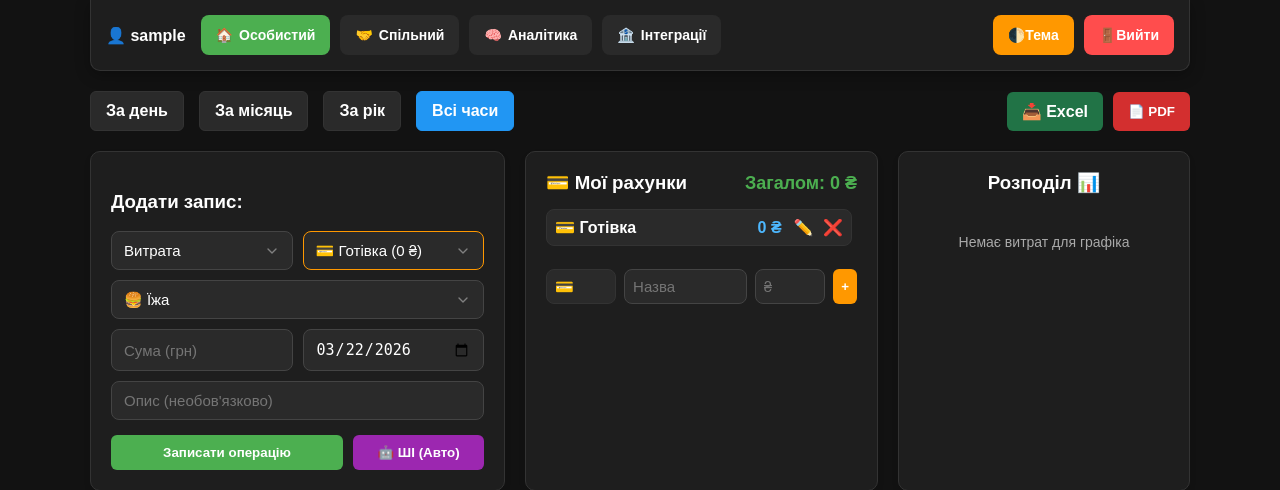
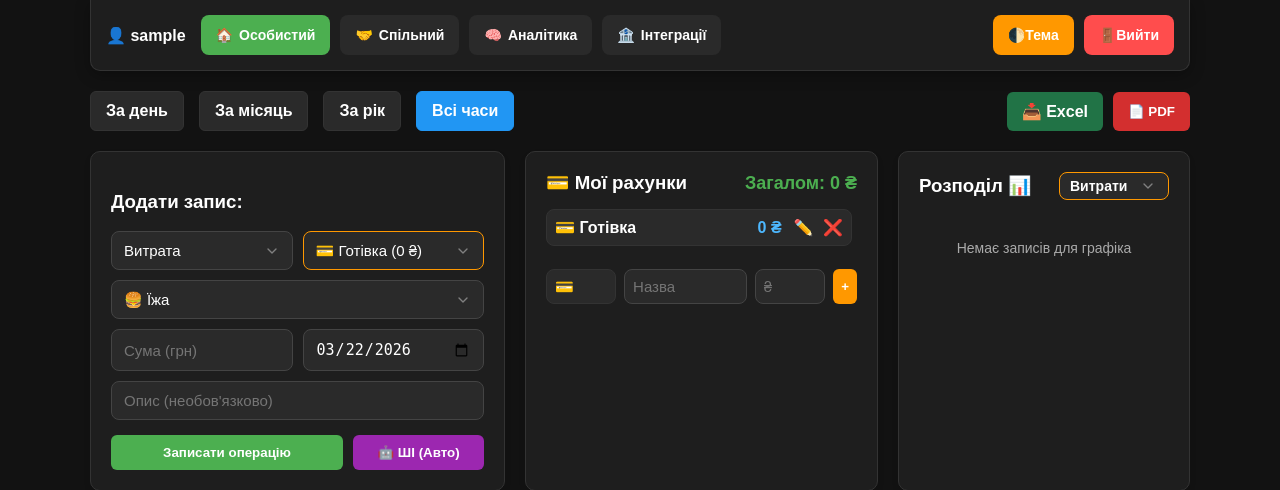
Before and after one commit to NekoHikka/Diplom, a Flask app: page / in a window 1280 px wide. Shown: the top 490 px of the page. Run offline with Flask 3, Linux system fonts and the light colour scheme; the visitor is signed in with stand-in values (Sample User, id 1); data comes from the database, SQL or seed files in the repository; data that the repository does not hold is empty; some libraries are stand-ins or nearby versions.

Commit message:
new choise for diagrams and bug fixd

```diff
--- a/app.py
+++ b/app.py
@@ -628,20 +628,32 @@ def shared_budget():
             acc_name = ", ".join([a.name for a in target_accs])
         goals_data.append({'id': g.id, 'name': g.name, 'target_amount': g.target_amount, 'current': max(0, curr_val), 'acc_name': acc_name})
 
-    cat_data = {}
-    for exp in [t for t in ts if t.type == 'Витрата']:
-        clean_cat = exp.category.split(' ', 1)[-1] if ' ' in exp.category else exp.category
-        cat_data[clean_cat] = round(cat_data.get(clean_cat, 0) + exp.amount, 2)
+    # РОЗРАХУНОК ДОХОДІВ І ВИТРАТ ДЛЯ ГРАФІКІВ
+    exp_cat_data, inc_cat_data = {}, {}
+    for t in ts:
+        clean_cat = t.category.split(' ', 1)[-1] if ' ' in t.category else t.category
+        if t.type == 'Витрата':
+            exp_cat_data[clean_cat] = round(exp_cat_data.get(clean_cat, 0) + t.amount, 2)
+        else:
+            inc_cat_data[clean_cat] = round(inc_cat_data.get(clean_cat, 0) + t.amount, 2)
 
     cat_color_map = {}
     for c in user_categories:
         clean_n = c.name.split(' ', 1)[-1] if ' ' in c.name else c.name
         cat_color_map[clean_n] = c.color or random.choice(COLORS_PALETTE)
 
-    chart_colors = [cat_color_map.get(label, random.choice(COLORS_PALETTE)) for label in list(cat_data.keys())]
+    exp_labels, exp_values = list(exp_cat_data.keys()), list(exp_cat_data.values())
+    exp_colors = [cat_color_map.get(l, random.choice(COLORS_PALETTE)) for l in exp_labels]
+
+    inc_labels, inc_values = list(inc_cat_data.keys()), list(inc_cat_data.values())
+    inc_colors = [cat_color_map.get(l, random.choice(COLORS_PALETTE)) for l in inc_labels]
+
     new_cat_color = random.choice(COLORS_PALETTE)
 
-    return render_template('index.html', transactions=ts, username=current_user.username, labels=list(cat_data.keys()), values=list(cat_data.values()), chart_colors=chart_colors, random_color=new_cat_color, balance=total_balance, accounts=user_accounts, goals=goals_data, exp_cats=[c.name for c in user_categories if c.type=='Витрата'], inc_cats=[c.name for c in user_categories if c.type=='Дохід'], user_categories=user_categories, current_filter=f, filter_name=filter_name, is_shared_view=True, partner=partner)
+    return render_template('index.html', transactions=ts, username=current_user.username,
+                           exp_labels=exp_labels, exp_values=exp_values, exp_colors=exp_colors,
+                           inc_labels=inc_labels, inc_values=inc_values, inc_colors=inc_colors,
+                           random_color=new_cat_color, balance=total_balance, accounts=user_accounts, goals=goals_data, exp_cats=[c.name for c in user_categories if c.type=='Витрата'], inc_cats=[c.name for c in user_categories if c.type=='Дохід'], user_categories=user_categories, current_filter=f, filter_name=filter_name, is_shared_view=True, partner=partner)
 
 # --- ОСОБИСТИЙ БЮДЖЕТ (ГОЛОВНА) ---
 @app.route('/', methods=['GET', 'POST'])
@@ -704,20 +716,32 @@ def home():
             acc_name = ", ".join([a.name for a in target_accs])
         goals_data.append({'id': g.id, 'name': g.name, 'target_amount': g.target_amount, 'current': max(0, curr_val), 'acc_name': acc_name})
 
-    cat_data = {}
-    for exp in [t for t in ts if t.type == 'Витрата']:
-        clean_cat = exp.category.split(' ', 1)[-1] if ' ' in exp.category else exp.category
-        cat_data[clean_cat] = round(cat_data.get(clean_cat, 0) + exp.amount, 2)
+    # РОЗРАХУНОК ДОХОДІВ І ВИТРАТ ДЛЯ ГРАФІКІВ
+    exp_cat_data, inc_cat_data = {}, {}
+    for t in ts:
+        clean_cat = t.category.split(' ', 1)[-1] if ' ' in t.category else t.category
+        if t.type == 'Витрата':
+            exp_cat_data[clean_cat] = round(exp_cat_data.get(clean_cat, 0) + t.amount, 2)
+        else:
+            inc_cat_data[clean_cat] = round(inc_cat_data.get(clean_cat, 0) + t.amount, 2)
 
     cat_color_map = {}
     for c in user_categories:
         clean_n = c.name.split(' ', 1)[-1] if ' ' in c.name else c.name
         cat_color_map[clean_n] = c.color or random.choice(COLORS_PALETTE)
 
-    chart_colors = [cat_color_map.get(label, random.choice(COLORS_PALETTE)) for label in list(cat_data.keys())]
+    exp_labels, exp_values = list(exp_cat_data.keys()), list(exp_cat_data.values())
+    exp_colors = [cat_color_map.get(l, random.choice(COLORS_PALETTE)) for l in exp_labels]
+
+    inc_labels, inc_values = list(inc_cat_data.keys()), list(inc_cat_data.values())
+    inc_colors = [cat_color_map.get(l, random.choice(COLORS_PALETTE)) for l in inc_labels]
+
     new_cat_color = random.choice(COLORS_PALETTE)
 
-    return render_template('index.html', transactions=ts, username=current_user.username, labels=list(cat_data.keys()), values=list(cat_data.values()), chart_colors=chart_colors, random_color=new_cat_color, balance=total_balance, accounts=user_accounts, goals=goals_data, exp_cats=[c.name for c in user_categories if c.type=='Витрата'], inc_cats=[c.name for c in user_categories if c.type=='Дохід'], user_categories=user_categories, current_filter=f, filter_name=filter_name, pending_invite=pending_invite, invite_sender=invite_sender)
+    return render_template('index.html', transactions=ts, username=current_user.username,
+                           exp_labels=exp_labels, exp_values=exp_values, exp_colors=exp_colors,
+                           inc_labels=inc_labels, inc_values=inc_values, inc_colors=inc_colors,
+                           random_color=new_cat_color, balance=total_balance, accounts=user_accounts, goals=goals_data, exp_cats=[c.name for c in user_categories if c.type=='Витрата'], inc_cats=[c.name for c in user_categories if c.type=='Дохід'], user_categories=user_categories, current_filter=f, filter_name=filter_name, pending_invite=pending_invite, invite_sender=invite_sender)
 
 # --- Інтеграції та Аналітика ---
 @app.route('/unlink_monobank', methods=['POST'])
@@ -744,8 +768,7 @@ def sync_monobank():
     if not token: return redirect(url_for('integrations'))
 
     headers = {'X-Token': token}
-    client_info_resp = requests.get('https://api.monobank.ua/personal/client-info', headers=headers)
-
+    client_info_resp = requests.get('[https://api.monobank.ua/personal/client-info](https://api.monobank.ua/personal/client-info)', headers=headers)
     if client_info_resp.status_code == 200:
         accounts_data = client_info_resp.json().get('accounts', [])
         if accounts_data:
@@ -760,10 +783,7 @@ def sync_monobank():
             db.session.commit()
             account_db_id = mono_account.id
             now = get_current_time(); to_time = int(now.timestamp()); from_time = int((now - timedelta(days=3)).timestamp())
-
-            # ВИПРАВЛЕНЕ ПОСИЛАННЯ ТУТ:
-            statement_resp = requests.get(f'https://api.monobank.ua/personal/statement/0/{from_time}/{to_time}', headers=headers)
-
+            statement_resp = requests.get(f'[https://api.monobank.ua/personal/statement/0/](https://api.monobank.ua/personal/statement/0/){from_time}/{to_time}', headers=headers)
             if statement_resp.status_code == 200:
                 for t in statement_resp.json():
                     amount_uah = round(abs(t.get('amount', 0) / 100.0), 2)
--- a/templates/index.html
+++ b/templates/index.html
@@ -659,11 +659,12 @@
             justify-content: space-between;
             align-items: center;
             margin-bottom: 15px;
-          "
-        >
-          <h3 style="margin: 0">💳 Мої рахунки</h3>
+            gap: 10px;
+          "
+        >
+          <h3 style="margin: 0; white-space: nowrap">💳 Мої рахунки</h3>
           <span
-            style="font-size: 18px; font-weight: bold; color: {% if balance >= 0 %}#4CAF50{% else %}#ff4d4d{% endif %};"
+            style="font-size: 18px; font-weight: bold; white-space: nowrap; color: {% if balance >= 0 %}#4CAF50{% else %}#ff4d4d{% endif %};"
             >Загалом: {{ balance if balance % 1 != 0 else balance|int }} ₴</span
           >
         </div>
@@ -686,15 +687,32 @@
               margin-bottom: 8px;
               border-radius: 8px;
               border: 1px solid var(--border-color);
-            "
-          >
-            <strong>{{ acc.name }}</strong>
-            <div style="display: flex; align-items: center; gap: 12px">
-              <span style="font-weight: bold; color: #4db8ff"
+              gap: 10px;
+            "
+          >
+            <strong
+              style="
+                white-space: nowrap;
+                overflow: hidden;
+                text-overflow: ellipsis;
+                max-width: 50%;
+              "
+              >{{ acc.name }}</strong
+            >
+            <div
+              style="
+                display: flex;
+                align-items: center;
+                gap: 12px;
+                flex-shrink: 0;
+              "
+            >
+              <span
+                style="font-weight: bold; color: #4db8ff; white-space: nowrap"
                 >{{ acc.balance if acc.balance % 1 != 0 else acc.balance|int }}
                 ₴</span
               >
-              <span class="no-print">
+              <span class="no-print" style="white-space: nowrap">
                 <a
                   href="/edit_account/{{ acc.id }}"
                   style="text-decoration: none; margin-right: 5px"
@@ -760,13 +778,18 @@
             name="balance"
             placeholder="₴"
             required
-            style="flex: 1; padding: 8px"
+            style="flex: 1; padding: 8px; min-width: 60px"
             oninput="formatMoneyInput(this)"
           />
           <button
             type="submit"
             class="btn optimistic-submit"
-            style="background-color: #ff9800; color: white; padding: 8px"
+            style="
+              background-color: #ff9800;
+              color: white;
+              padding: 8px;
+              flex-shrink: 0;
+            "
           >
             +
           </button>
@@ -774,28 +797,59 @@
       </div>
 
       <div class="card" style="flex: 0.8; min-width: 250px; text-align: center">
-        <h3 style="margin-bottom: 10px; margin-top: 0">Розподіл 📊</h3>
-        {% if values|length > 0 %}
-        <div
+        <div
+          style="
+            display: flex;
+            justify-content: space-between;
+            align-items: center;
+            margin-bottom: 15px;
+          "
+        >
+          <h3 style="margin: 0">Розподіл 📊</h3>
+          <select
+            id="chartTypeToggle"
+            onchange="toggleChart()"
+            style="
+              width: auto;
+              padding: 5px 30px 5px 10px;
+              font-size: 14px;
+              font-weight: bold;
+              border-color: #ff9800;
+              cursor: pointer;
+            "
+          >
+            <option value="Витрата">Витрати</option>
+            <option value="Дохід">Доходи</option>
+          </select>
+        </div>
+
+        <div
+          id="chartContainer"
           style="
             display: flex;
             justify-content: center;
             align-items: center;
             width: 100%;
+            display: none;
           "
         >
           <div style="position: relative; width: 160px; height: 160px">
             <canvas id="expensesChart"></canvas>
           </div>
         </div>
-        <p style="font-size: 12px; color: #aaa; margin-top: 15px">
+
+        <p
+          id="chartEmptyMsg"
+          style="color: #aaa; margin-top: 40px; font-size: 14px; display: none"
+        >
+          Немає записів для графіка
+        </p>
+        <p
+          id="chartHintMsg"
+          style="font-size: 12px; color: #aaa; margin-top: 15px; display: none"
+        >
           *Наведіть на сектор, щоб побачити %
         </p>
-        {% else %}
-        <p style="color: #aaa; margin-top: 40px; font-size: 14px">
-          Немає витрат для графіка
-        </p>
-        {% endif %}
       </div>
     </div>
 
@@ -1490,36 +1544,51 @@
           });
       }
 
-      // ГРАФІК З ЧИСТИМИ КОЛЬОРАМИ
-      document.addEventListener("DOMContentLoaded", function() {
-          try {
-              const labels = {{ labels | tojson | safe }};
-              const data = {{ values | tojson | safe }};
-              const bgColors = {{ chart_colors | default([]) | tojson | safe }};
-
-              if (labels.length > 0) {
-                  const totalSum = data.reduce((a, b) => a + b, 0);
+      // ГРАФІК З ЧИСТИМИ КОЛЬОРАМИ ТА БЕЗШОВНИМ ПЕРЕМИКАННЯМ
+      let myChart = null;
+
+      const chartData = {
+          'Витрата': {
+              labels: {{ exp_labels | default([]) | tojson | safe }},
+              data: {{ exp_values | default([]) | tojson | safe }},
+              colors: {{ exp_colors | default([]) | tojson | safe }},
+              text: "ВИТРАТ",
+              color: "#ff4d4d"
+          },
+          'Дохід': {
+              labels: {{ inc_labels | default([]) | tojson | safe }},
+              data: {{ inc_values | default([]) | tojson | safe }},
+              colors: {{ inc_colors | default([]) | tojson | safe }},
+              text: "ДОХОДІВ",
+              color: "#4CAF50"
+          }
+      };
+
+      // 💥 Створюємо глобальний об'єкт для зберігання поточних даних тексту
+      let currentCenterText = { text: "ВИТРАТ", color: "#ff4d4d", totalSum: 0 };
+
       const centerTextPlugin = {
           id: 'centerText',
           beforeDraw: function(chart) {
               const ctx = chart.ctx; const width = chart.width; const height = chart.height;
               ctx.restore();
-
-                          let displaySum = totalSum % 1 !== 0 ? totalSum.toFixed(2) : totalSum;
+              let displaySum = currentCenterText.totalSum % 1 !== 0 ? currentCenterText.totalSum.toFixed(2) : currentCenterText.totalSum;
               displaySum = parseFloat(displaySum).toLocaleString('uk-UA');
               const text1 = displaySum + " ₴";
 
               let fontSize = 20;
               if (text1.length > 9) fontSize = 16;
               if (text1.length > 12) fontSize = 13;
+
               ctx.font = "bold " + fontSize + "px Arial";
               ctx.textBaseline = "middle";
-                          ctx.fillStyle = "#ff4d4d";
+              ctx.fillStyle = currentCenterText.color;
               const text1X = Math.round((width - ctx.measureText(text1).width) / 2);
               const text1Y = height / 2 - 8;
               ctx.fillText(text1, text1X, text1Y);
+
               ctx.font = "10px Arial"; ctx.fillStyle = "#aaaaaa";
-                          const text2 = "ВИТРАТ";
+              const text2 = currentCenterText.text;
               const text2X = Math.round((width - ctx.measureText(text2).width) / 2);
               const text2Y = height / 2 + 14;
               ctx.fillText(text2, text2X, text2Y);
@@ -1527,21 +1596,74 @@
           }
       };
 
-                  const currentColors = bgColors.length > 0 ? bgColors : ['#FF6384', '#36A2EB', '#FFCE56', '#4BC0C0', '#9966FF', '#FF9F40', '#8BC34A', '#E91E63'];
-
-                  new Chart(document.getElementById('expensesChart').getContext('2d'), {
-                      type: 'doughnut',
-                      data: { labels: labels, datasets: [{ data: data, backgroundColor: currentColors, borderWidth: 0 }] },
-                      options: { responsive: true, maintainAspectRatio: false, cutout: '75%', plugins: { legend: { display: false }, tooltip: { callbacks: { label: function(context) {
+      function toggleChart() {
+          const type = document.getElementById('chartTypeToggle').value;
+          const dataObj = chartData[type];
+
+          const canvasContainer = document.getElementById('chartContainer');
+          const emptyMsg = document.getElementById('chartEmptyMsg');
+          const hintMsg = document.getElementById('chartHintMsg');
+
+          if (!dataObj.labels || dataObj.labels.length === 0) {
+              canvasContainer.style.display = 'none';
+              hintMsg.style.display = 'none';
+              emptyMsg.style.display = 'block';
+              return;
+          } else {
+              canvasContainer.style.display = 'flex';
+              hintMsg.style.display = 'block';
+              emptyMsg.style.display = 'none';
+          }
+
+          const totalSum = dataObj.data.reduce((a, b) => a + b, 0);
+
+          // 💥 Оновлюємо глобальні дані для плагіна
+          currentCenterText.totalSum = totalSum;
+          currentCenterText.text = dataObj.text;
+          currentCenterText.color = dataObj.color;
+
+          const currentColors = dataObj.colors.length > 0 ? dataObj.colors : ['#FF6384', '#36A2EB', '#FFCE56', '#4BC0C0', '#9966FF', '#FF9F40', '#8BC34A', '#E91E63'];
+
+          if (myChart) {
+              // Плавне оновлення без перезавантаження
+              myChart.data.labels = dataObj.labels;
+              myChart.data.datasets[0].data = dataObj.data;
+              myChart.data.datasets[0].backgroundColor = currentColors;
+
+              myChart.options.plugins.tooltip.callbacks.label = function(context) {
                   let value = context.parsed;
                   value = value % 1 !== 0 ? value.toFixed(2) : value;
                   value = parseFloat(value).toLocaleString('uk-UA');
                   let percentage = ((context.parsed / totalSum) * 100).toFixed(1);
                   return context.label + ': ' + value + ' ₴ (' + percentage + '%)';
-                      }}}}},
+              };
+              myChart.update();
+          } else {
+              // Ініціалізація першого графіка
+              myChart = new Chart(document.getElementById('expensesChart').getContext('2d'), {
+                  type: 'doughnut',
+                  data: { labels: dataObj.labels, datasets: [{ data: dataObj.data, backgroundColor: currentColors, borderWidth: 0 }] },
+                  options: {
+                      responsive: true, maintainAspectRatio: false, cutout: '75%',
+                      plugins: {
+                          legend: { display: false },
+                          tooltip: { callbacks: { label: function(context) {
+                              let value = context.parsed;
+                              value = value % 1 !== 0 ? value.toFixed(2) : value;
+                              value = parseFloat(value).toLocaleString('uk-UA');
+                              let percentage = ((context.parsed / totalSum) * 100).toFixed(1);
+                              return context.label + ': ' + value + ' ₴ (' + percentage + '%)';
+                          }}}
+                      }
+                  },
                   plugins: [centerTextPlugin]
               });
           }
+      }
+
+      document.addEventListener("DOMContentLoaded", function() {
+          try {
+              toggleChart(); // Запускаємо малювання графіка при завантаженні
           } catch(e) {
               console.error("Помилка генерації графіка:", e);
           }
```
Also changed, not shown: templates/edit_account.html (+11 -2 lines). Lines whose indentation alone changed are shown as unchanged.
